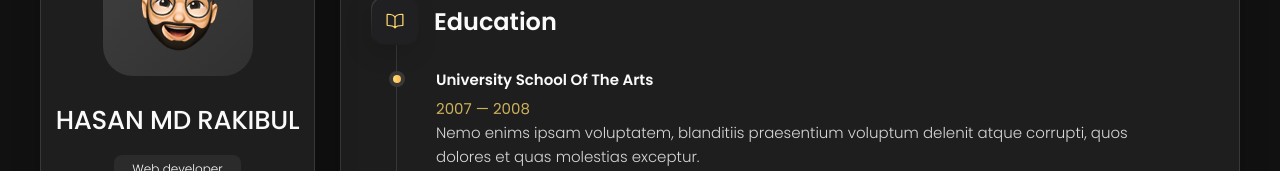
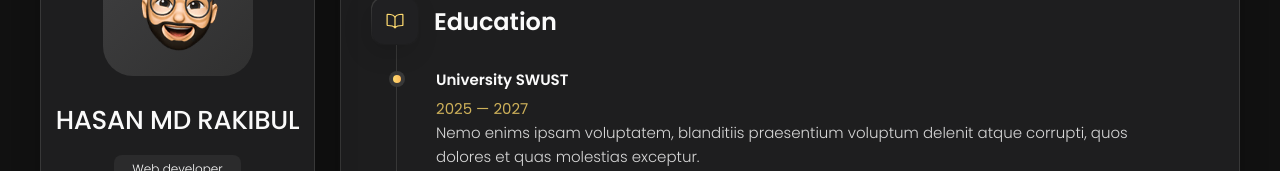
Before and after one commit to rakibul008/Portfolio, a plain HTML site: page index.html in a window 1280 px wide. Both pictures are taken after a click on the button "Resume". Shown: the part 192-363 px from the top of the page. Drawn offline with nearby package versions, Linux system fonts and the light colour scheme.

Commit message:
Update index.html

```diff
--- a/index.html
+++ b/index.html
@@ -531,9 +531,9 @@
 
             <li class="timeline-item">
 
-              <h4 class="h4 timeline-item-title">University school of the arts</h4>
+              <h4 class="h4 timeline-item-title">University SWUST</h4>
 
-              <span>2007 — 2008</span>
+              <span>2025 — 2027</span>
 
               <p class="timeline-text">
                 Nemo enims ipsam voluptatem, blanditiis praesentium voluptum delenit atque corrupti, quos dolores et
```
